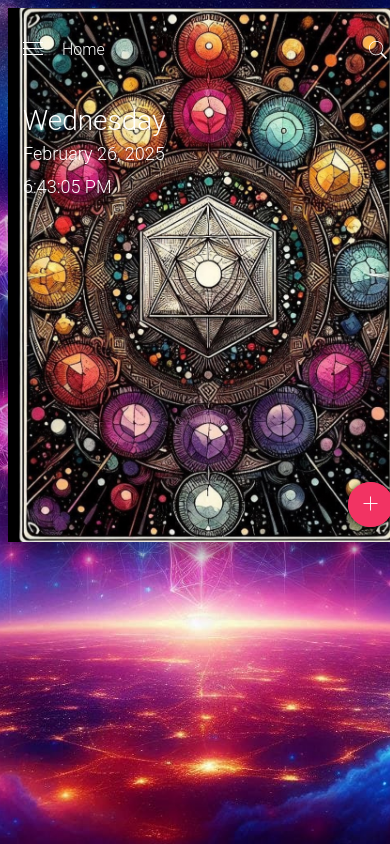
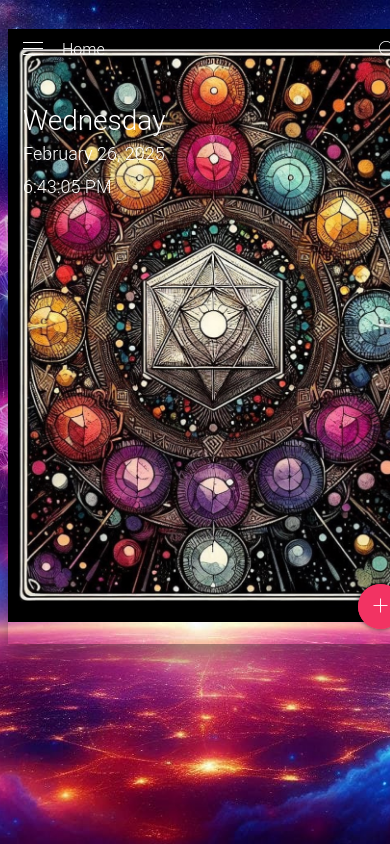
Before and after one commit to Bloodwun/Metatrons_Tablets, a PHP site: page /index.php in a window 390 px wide; the page is wider, and only the part inside the window is pictured. Run offline with PHP 8.4, Linux system fonts and the light colour scheme; a stand-in replaces the project's code that opens the database connection.

Commit message:
Update mobile-wrap styles for improved aspect ratio and background visibility

```diff
--- a/assets/css/style.css
+++ b/assets/css/style.css
@@ -24,16 +24,15 @@ body {
 
 .mobile-wrap {
   margin: auto;
-  width: 400px;
-  height: 534px;
+  width: 410px; /* Adjust as needed */
+  aspect-ratio: 1 / 1.55; /* Adjust this ratio based on your image */
   overflow: hidden;
   position: relative;
   background: url(../images/metatroncard.jpg) no-repeat center center;
-  background-size: cover; /* Ensures the image covers the entire div */
+  background-size: contain; /* Keeps the full image visible */
   box-shadow: 0 12px 15px 0 rgba(0, 0, 0, 0.24),
     0 17px 50px 0 rgba(0, 0, 0, 0.19);
 }
-
 
 
 .mobile-wrap:before {
```
